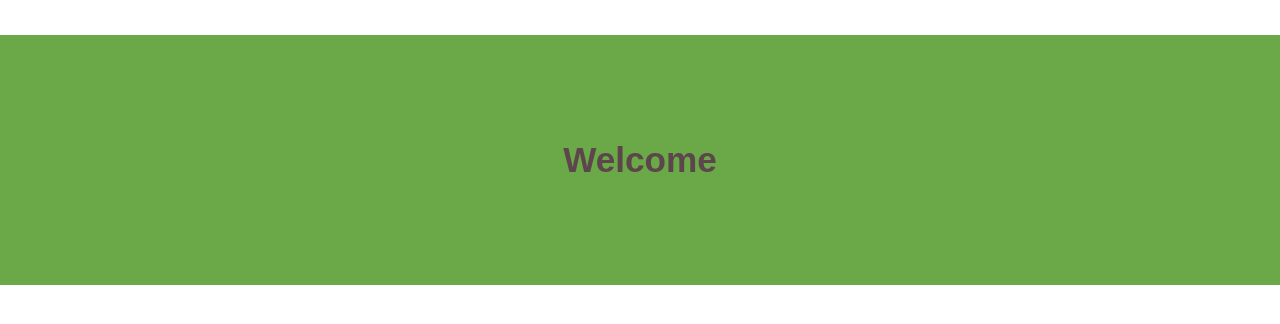
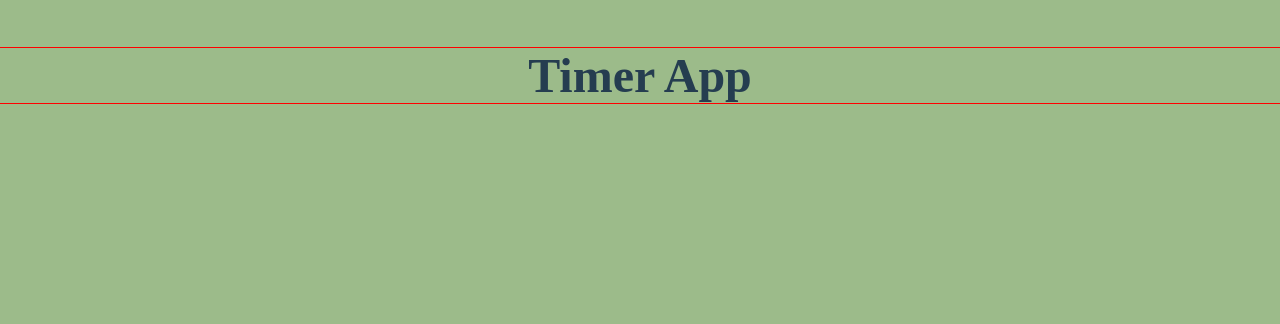
Before and after one commit to icelandico/timer-react, a React (Create React App) app: page / in a window 1280 px wide. Shown: the top 324 px of the page. Built offline with nearby package versions, Linux system fonts and the light colour scheme.

Commit message:
Header component

```diff
--- a/src/App.css
+++ /dev/null
@@ -1,22 +0,0 @@
-.welcome {
-  background: #6ba848;
-  height: 250px;
-  text-align: center; }
-
-p {
-  font-family: Arial, sans-serif;
-  color: #5c464b;
-  font-weight: 700;
-  font-size: 2rem;
-  line-height: 250px;
-  animation-name: rotate;
-  animation-duration: 2s;
-  animation-iteration-count: infinite; }
-
-@keyframes rotate {
-  0% {
-    font-size: 2rem; }
-  50% {
-    font-size: 3rem; }
-  100% {
-    font-size: 2rem; } }
--- a/src/App.scss
+++ /dev/null
@@ -1,25 +0,0 @@
-$font-main: Arial, sans-serif;
-$font-color: rgb(92, 70, 75);
-
-.welcome {
-  background: rgb(107, 168, 72);
-  height: 250px;
-  text-align: center;
-}
-
-p {
-  font-family: $font-main;
-  color: $font-color;
-  font-weight: 700;
-  font-size: 2rem;
-  line-height: 250px;
-  animation-name: rotate;
-  animation-duration: 3s;
-  animation-iteration-count: infinite;
-}
-
-@keyframes rotate {
-  0% { font-size: 2rem };
-  50% { font-size: 3rem }
-  100% { font-size: 2rem }
-}
--- /dev/null
+++ b/src/components/App/App.css
@@ -0,0 +1,7 @@
+.App {
+  margin: 0;
+  padding: 0;
+  background: #9cbb8a;
+  height: 100vh;
+  text-align: center;
+  overflow: auto; }
--- a/src/App.js
+++ b/src/components/App/App.js
@@ -1,13 +1,12 @@
 import React, { Component } from 'react';
+import Header from '../Header/Header'
 import './App.css';
 
 class App extends Component {
   render() {
     return (
       <div className="App">
-        <div className="welcome">
-          <p>Welcome</p>
-        </div>
+        <Header />
       </div>
     );
   }
--- /dev/null
+++ b/src/components/App/App.scss
@@ -0,0 +1,11 @@
+$font-main: Arial, sans-serif;
+$font-color: rgb(92, 70, 75);
+
+.App {
+  margin:0;
+  padding: 0;
+  background: rgb(156, 187, 138);
+  height: 100vh;
+  text-align: center;
+  overflow: auto;
+}
--- /dev/null
+++ b/src/components/Header/Header.css
@@ -0,0 +1,6 @@
+.header-container {
+  margin-top: 3rem; }
+
+h1 {
+  color: #253d50;
+  font-size: 3rem; }
--- /dev/null
+++ b/src/components/Header/Header.js
@@ -0,0 +1,12 @@
+import React from 'react';
+import './Header.css'
+
+const Header = () => {
+  return(
+    <div className="header-container">
+      <h1>Timer App</h1>
+    </div>
+  )
+}
+
+export default Header
--- /dev/null
+++ b/src/components/Header/Header.scss
@@ -0,0 +1,8 @@
+.header-container {
+  margin-top: 3rem;
+}
+
+h1 {
+  color: rgb(37, 61, 80);
+  font-size: 3rem;
+}
--- a/src/index.css
+++ b/src/index.css
@@ -1,4 +1,13 @@
+* {
+  box-sizing: border-box;
+  outline: 1px solid red;
+}
+
 code {
   font-family: source-code-pro, Menlo, Monaco, Consolas, "Courier New",
     monospace;
 }
+
+h1,p {
+  margin: 0;
+}
--- a/src/index.js
+++ b/src/index.js
@@ -2,7 +2,7 @@ import React from 'react';
 import ReactDOM from 'react-dom';
 import 'normalize.css';
 import './index.css';
-import App from './App';
+import App from './components/App/App';
 import * as serviceWorker from './serviceWorker';
 
 ReactDOM.render(<App />, document.getElementById('root'));
```
Also changed, not shown: 1 other file (tests, documents, lock files or other folders).
